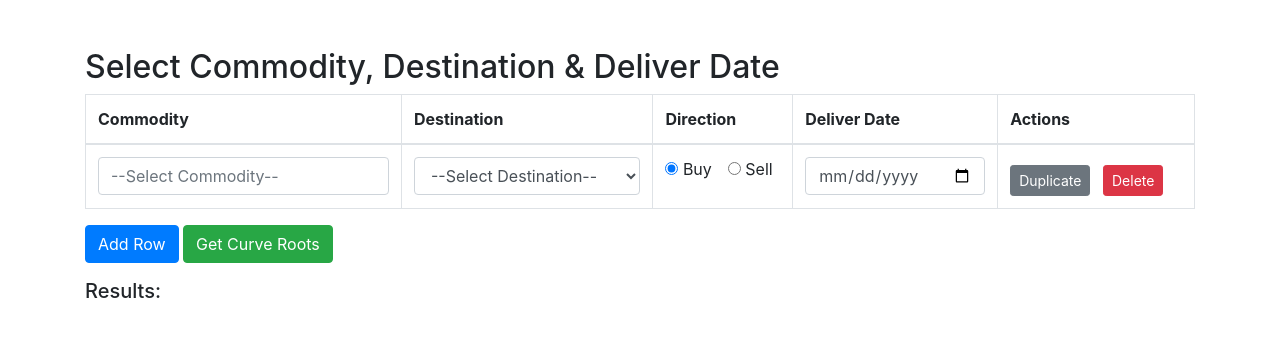
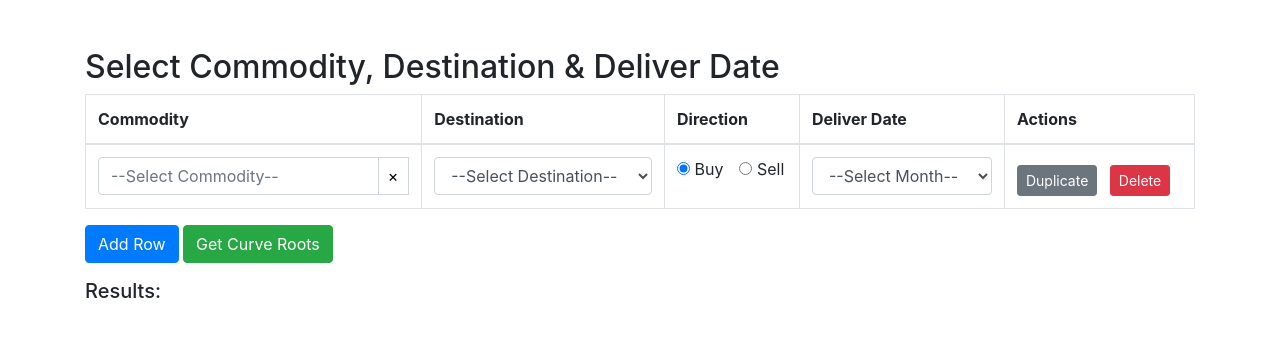
Before and after one commit to HorizonHJY/Finance_Package, a Flask app: page / in a window 1280 px wide. Shown: the top 337 px of the page. Run offline with Flask 3, Linux system fonts and the light colour scheme; some libraries are stand-ins or nearby versions.

Commit message:
初步功能实现自己需要实现calculate过程 以及data format ing部分

```diff
--- a/Flask/Templates/PFE_front.html
+++ b/Flask/Templates/PFE_front.html
@@ -8,6 +8,15 @@
   <style>
     .delete-row, .duplicate-row { margin-top: .5rem; margin-right: .5rem; }
     .direction-group { display: flex; gap: 1rem; }
+    .clear-btn {
+      cursor: pointer;
+      padding: 0 10px;
+      background: transparent;
+      border: 1px solid #ced4da;
+      border-left: none;
+    }
+    .clear-btn:hover { background: #f8f9fa; }
+    .input-group-append { margin-left: -1px; }
   </style>
 </head>
 <body>
@@ -35,9 +44,14 @@
         <tbody>
           <tr class="selection-row">
             <td>
+              <div class="input-group">
                 <input type="text" name="commodity[]" list="commodities-list"
                       class="form-control commodity-input"
                       placeholder="--Select Commodity--">
+                <div class="input-group-append">
+                  <button class="clear-btn" type="button">×</button>
+                </div>
+              </div>
             </td>
             <td>
               <select name="destination[]" class="form-control destination-select">
@@ -51,7 +65,9 @@
               </div>
             </td>
             <td>
-              <input type="date" name="deliver_date[]" class="form-control">
+              <select name="deliver_date[]" class="form-control deliver-month-select">
+                <option value="">--Select Month--</option>
+              </select>
             </td>
             <td>
               <button type="button" class="btn btn-secondary btn-sm duplicate-row">Duplicate</button>
@@ -74,73 +90,152 @@
   <script src="https://code.jquery.com/jquery-3.6.0.min.js"></script>
   <script>
   $(function(){
-    // Add Row: clone and reset
+    function loadAvailableMonths() {
+      fetch('/get_available_months')
+        .then(r => r.json())
+        .then(months => {
+          $('.deliver-month-select').each(function(){
+            const $sel = $(this);
+            const currentVal = $sel.val();
+            $sel.html('<option value="">--Select Month--</option>');
+            months.forEach(m => {
+              $sel.append(`<option value="${m}">${m}</option>`);
+            });
+            if(currentVal) {
+              $sel.val(currentVal);
+            }
+          });
+        });
+    }
+
+    // 页面加载时填充下拉月份
+    loadAvailableMonths();
+
+    // Add Row - 添加空白行
     $('#add-row-btn').on('click', function(){
-      cloneRow(-1);
+      const $source = $('#selection-table tbody tr.selection-row').first();
+      const $clone = $source.clone();
+      const newIndex = $('#selection-table tbody tr.selection-row').length;
+
+      // 清空所有输入
+      $clone.find('.commodity-input').val('');
+      $clone.find('.destination-select').html('<option value="">--Select Destination--</option>');
+      $clone.find('.deliver-month-select').val('');
+
+      // 更新radio按钮
+      $clone.find('input[type="radio"]').each(function(){
+        $(this).attr('name', 'direction_' + newIndex)
+               .prop('checked', $(this).val() === 'Buy');
       });
 
-    // Delete handler
+      // 添加到表格
+      $('#selection-table tbody').append($clone);
+
+      loadAvailableMonths();
+    });
+
+    // Delete Row
     $(document).on('click', '.delete-row', function(){
       if($('#selection-table tbody tr.selection-row').length > 1){
         $(this).closest('tr').remove();
       }
     });
 
-    // Duplicate handler
+    // Duplicate Row - 复制当前行并保留所有值
     $(document).on('click', '.duplicate-row', function(){
-      const idx = $('#selection-table tbody tr.selection-row').index($(this).closest('tr'));
-      cloneRow(idx);
+      const $source = $(this).closest('tr');
+      const originalComm = $source.find('.commodity-input').val();
+      const originalDest = $source.find('.destination-select').val();
+      const originalDate = $source.find('.deliver-month-select').val();
+      const originalDirection = $source.find('input[type="radio"]:checked').val();
+
+      // 克隆行
+      const $clone = $source.clone();
+      const newIndex = $('#selection-table tbody tr.selection-row').length;
+
+      // 更新radio按钮的name属性
+      $clone.find('input[type="radio"]').each(function(){
+        $(this).attr('name', 'direction_' + newIndex);
       });
 
-    // Helper to clone row. if idx < 0, clone last; else clone at idx
-function cloneRow(idx){
-  const rows = $('#selection-table tbody tr.selection-row');
-  const source = idx < 0 ? rows.last() : rows.eq(idx);
-  const $clone = source.clone(false);
-  const newIndex = $('#selection-table tbody tr.selection-row').length;
+      // 设置选中的radio按钮
+      $clone.find(`input[type="radio"][value="${originalDirection}"]`).prop('checked', true);
 
-  // Reset inputs
-  $clone.find('.commodity-input').val('');
-  $clone.find('.destination-select').html('<option value="">--Select Destination--</option>');
-  $clone.find('input[type="date"]').val('');
-  $clone.find('input[type="radio"]').each(function(){
-    const $r = $(this);
-    $r.attr('name', 'direction_' + newIndex)
-      .prop('checked', $r.val() === 'Buy');
+      // 添加到表格
+      $('#selection-table tbody').append($clone);
+
+      // 设置commodity值
+      $clone.find('.commodity-input').val(originalComm);
+
+      // 触发commodity输入事件以加载destination
+      if(originalComm) {
+        $clone.find('.commodity-input').trigger('input');
+
+        // 设置destination的值
+        setTimeout(() => {
+          $clone.find('.destination-select').val(originalDest);
+        }, 100);
+      }
+
+      // 设置deliver date的值
+      $clone.find('.deliver-month-select').val(originalDate);
+
+      loadAvailableMonths();
     });
 
-  // 移除了重复的事件绑定代码
+    // Clear input
+    $(document).on('click', '.clear-btn', function(){
+      const $input = $(this).closest('.input-group').find('.commodity-input');
+      $input.val('').trigger('input').focus();
+    });
 
-  $clone.addClass('selection-row');
-  $('#selection-table tbody').append($clone);
-}
-
-    // Commodity -> Destination cascade
+    // Commodity → Destination 级联
     $(document).on('input', '.commodity-input', function(){
       const $row = $(this).closest('tr');
-      const comm = $(this).val();
+      const comm = $(this).val().trim();
       const $dest = $row.find('.destination-select');
-      $dest.html('<option value="">--Select Destination--</option>');
+      const currentDest = $dest.val();
+
+      $dest.find('option:not(:first)').remove();
       if(!comm) return;
-      fetch('/get_destinations',{
-        method:'POST',headers:{'Content-Type':'application/json'},
-        body:JSON.stringify({commodity:comm})
-      }).then(r=>r.json()).then(list=>{
-        list.forEach(d=> $dest.append(`<option value="${d}">${d}</option>`));
+
+      fetch('/get_destinations', {
+        method: 'POST',
+        headers: {'Content-Type': 'application/json'},
+        body: JSON.stringify({commodity: comm})
+      })
+      .then(r => r.json())
+      .then(destinations => {
+        destinations.forEach(d => {
+          $dest.append(`<option value="${d}">${d}</option>`);
+        });
+        // 恢复之前选中的destination
+        if(currentDest && destinations.includes(currentDest)) {
+          $dest.val(currentDest);
+        }
       });
     });
 
-    // Destination -> Commodity validation
+    // Destination → Commodity 验证
     $(document).on('change', '.destination-select', function(){
       const $row = $(this).closest('tr');
       const dest = $(this).val();
       const $comm = $row.find('.commodity-input');
-      if(!dest) return;
-      fetch('/get_commodities',{
-        method:'POST',headers:{'Content-Type':'application/json'},
-        body:JSON.stringify({destination:dest})
-      }).then(r=>r.json()).then(list=>{
-        if(!list.includes($comm.val())) $comm.val('');
+      const currentComm = $comm.val().trim();
+
+      if(!dest || !currentComm) return;
+
+      fetch('/get_commodities', {
+        method: 'POST',
+        headers: {'Content-Type': 'application/json'},
+        body: JSON.stringify({destination: dest})
+      })
+      .then(r => r.json())
+      .then(validCommodities => {
+        if(!validCommodities.includes(currentComm)) {
+          alert("Invalid Commodity-Destination pairing.");
+          $comm.val('');
+        }
       });
     });
 
@@ -152,14 +247,20 @@ function cloneRow(idx){
         const comm = $tr.find('.commodity-input').val();
         const dest = $tr.find('.destination-select').val();
         const dir = $tr.find(`input[name="direction_${i}"]:checked`).val();
-        fetch('/get_curve_root',{
-          method:'POST',headers:{'Content-Type':'application/json'},
+
+        if(comm && dest) {
+          fetch('/get_curve_root', {
+            method:'POST',
+            headers:{'Content-Type':'application/json'},
             body:JSON.stringify({commodity:comm,destination:dest})
-        }).then(r=>r.json()).then(data=>{
+          })
+          .then(r=>r.json())
+          .then(data=>{
             $('#results-container').append(
               `<p>Row ${i+1}: ${comm}-${dest} → ${data.curve_root} (${dir})</p>`
             );
           });
+        }
       });
     });
   });
--- a/Flask/app.py
+++ b/Flask/app.py
@@ -1,8 +1,11 @@
 from flask import Flask, render_template, request, jsonify
+import pandas as pd
+from flask_cors import CORS
 
 app = Flask(__name__)
+CORS(app)
 
-# 静态商品-国家-curve_root 映射数据（你也可以从 CSV 加载）
+# 静态映射数据
 mapping_data = [
     {"commodity": "Soybean", "destination": "China", "curve_root": "SB_CN"},
     {"commodity": "Soybean", "destination": "Japan", "curve_root": "SB_JP"},
@@ -53,5 +56,10 @@ def get_curve_root():
             return jsonify({"curve_root": row["curve_root"]})
     return jsonify({"curve_root": "Not Found"})
 
+@app.route("/get_available_months", methods=["GET"])
+def get_available_months():
+    months = pd.date_range("2024-01-01", "2025-12-01", freq="MS").strftime("%Y-%m").tolist()
+    return jsonify(months)
+
 if __name__ == "__main__":
     app.run(debug=True)
```
Lines whose indentation alone changed are shown as unchanged.
